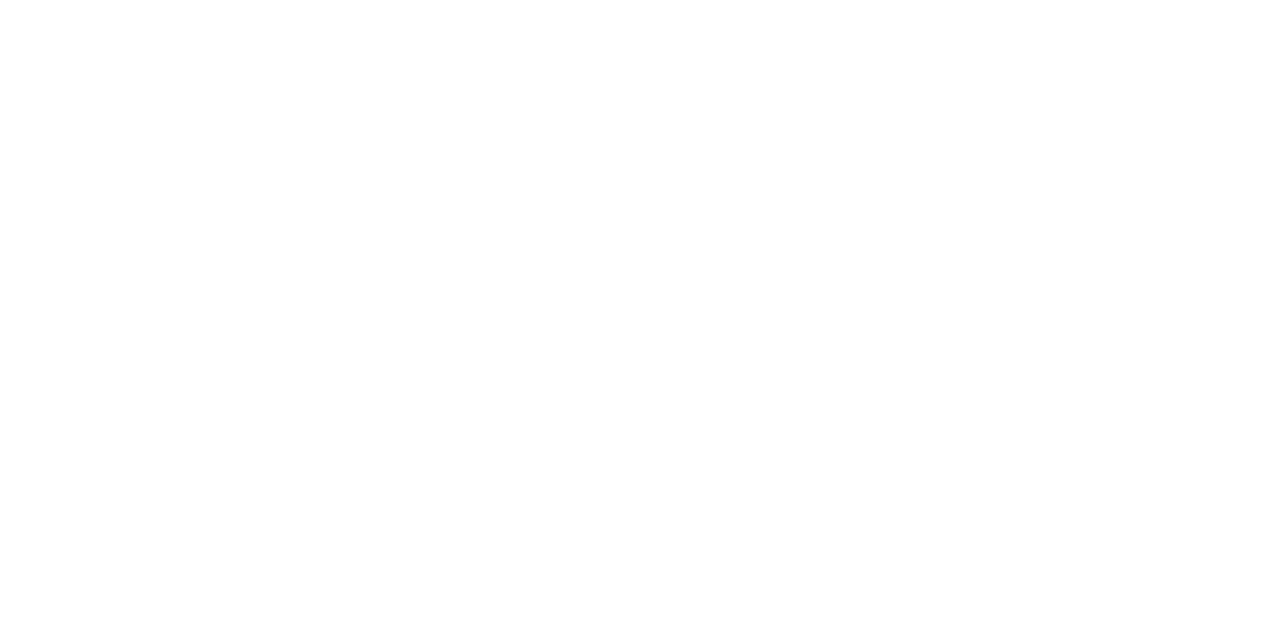
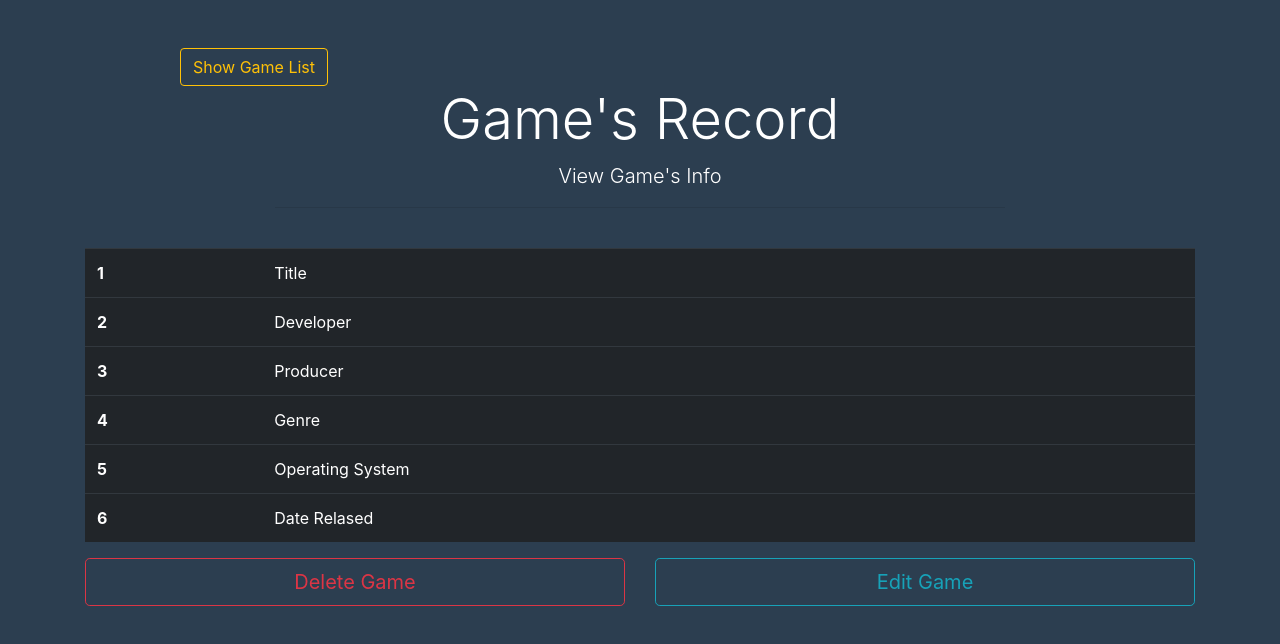
Before and after one commit to StuBehan/mern-stack-frontend, a React (Create React App) app: page /show-game/1 in a window 1280 px wide. Shown: the top 644 px of the page. Built offline with nearby package versions, Linux system fonts and the light colour scheme; no server answers.

Commit message:
filled out components to base functionality

```diff
--- a/src/App.css
+++ b/src/App.css
@@ -1,3 +1,7 @@
+html {
+  background-color: #2c3e50;
+}
+
 .App {
   text-align: center;
 }
@@ -32,25 +36,30 @@
   }
 }
 
-.CreateBook {
+.ShowGames {
+  background-color: #2c3e50;
+  color: white;
+}
+
+.CreateGame {
   background-color: #2c3e50;
   min-height: 100vh;
   color: white;
 }
 
-.ShowBookDetails {
+.ShowGameDetails {
   background-color: #2c3e50;
   min-height: 100vh;
   color: white;
 }
 
-.UpdateBookInfo {
+.UpdateGameInfo {
   background-color: #2c3e50;
   min-height: 100vh;
   color: white;
 }
 
-.ShowBookList {
+.ShowGameList {
   background-color: #2c3e50;
   height: 100%;
   width: 100%;
@@ -60,7 +69,7 @@
 }
 
 
-/* BookList Styles */
+/* GameList Styles */
 .list {
   display: grid;
   margin: 20px 0 50px 0;
--- a/src/App.js
+++ b/src/App.js
@@ -13,9 +13,9 @@
       <Router>
         <div>
           <Route exact path='/' component={ShowGames} />
-          <Route path='/create-book' component={CreateGame} />
-          <Route path='/edit-book/:id' component={UpdateGameInfo} />
-          <Route path='/show-book/:id' component={ShowGameDetails} />
+          <Route path='/create-game' component={CreateGame} />
+          <Route path='/edit-game/:id' component={UpdateGameInfo} />
+          <Route path='/show-game/:id' component={ShowGameDetails} />
         </div>
       </Router>
     );
--- a/src/components/createGame.js
+++ b/src/components/createGame.js
@@ -4,7 +4,7 @@
 import axios from 'axios';
 
 
-class CreateBook extends Component {
+class CreateGame extends Component {
   constructor() {
     super();
     this.state = {
@@ -34,7 +34,7 @@
     };
 
     axios
-      .post('http://localhost:8082/api/books', data)
+      .post('http://localhost:8082/api/games', data)
       .then(res => {
         this.setState({
           title: '',
@@ -47,32 +47,32 @@
         this.props.history.push('/');
       })
       .catch(err => {
-        console.log("Error in CreateBook!");
+        console.log("Error in Creategame!");
       })
   };
 
   render() {
     return (
-      <div className="CreateBook">
+      <div className="CreateGame">
         <div className="container">
           <div className="row">
             <div className="col-md-8 m-auto">
               <br />
               <Link to="/" className="btn btn-outline-warning float-left">
-                  Show BooK List
+                  Show Game List
               </Link>
             </div>
             <div className="col-md-8 m-auto">
-              <h1 className="display-4 text-center">Add Book</h1>
+              <h1 className="display-4 text-center">Add Game</h1>
               <p className="lead text-center">
-                  Create new book
+                  Create new Game
               </p>
 
               <form noValidate onSubmit={this.onSubmit}>
                 <div className='form-group'>
                   <input
                     type='text'
-                    placeholder='Title of the Book'
+                    placeholder='Title of the Game'
                     name='title'
                     className='form-control'
                     value={this.state.title}
@@ -116,7 +116,7 @@
 
                 <div className='form-group'>
                   <input
-                    type='date'
+                    type='text'
                     placeholder='Operating System'
                     name='operatingSystem'
                     className='form-control'
@@ -148,4 +148,4 @@
   }
 }
 
-export default CreateBook;
+export default CreateGame;
--- a/src/components/showGameDetails.js
+++ b/src/components/showGameDetails.js
@@ -0,0 +1,135 @@
+import React, { Component } from 'react';
+import { Link } from 'react-router-dom';
+import '../App.css';
+import axios from 'axios';
+
+class ShowGameDetails extends Component {
+  constructor(props) {
+    super(props);
+    this.state = {
+      game: {}
+    };
+  }
+
+  componentDidMount() {
+    // console.log("Print id: " + this.props.match.params.id);
+    axios
+      .get('http://localhost:8082/api/games/'+this.props.match.params.id)
+      .then(res => {
+        // console.log("Print-ShowGameDetails-API-response: " + res.data);
+        this.setState({
+          game: res.data
+        })
+      })
+      .catch(err => {
+        console.log("Error from ShowGameDetails");
+      })
+  };
+
+  onDeleteClick (id) {
+    axios
+      .delete('http://localhost:8082/api/games/'+id)
+      .then(res => {
+        this.props.history.push("/");
+      })
+      .catch(err => {
+        console.log("Error form ShowGameDetails_deleteClick");
+      })
+  };
+
+
+  render() {
+
+    const game = this.state.game;
+    let GameItem = <div>
+      <table className="table table-hover table-dark">
+        {/* <thead>
+          <tr>
+            <th scope="col">#</th>
+            <th scope="col">First</th>
+            <th scope="col">Last</th>
+            <th scope="col">Handle</th>
+          </tr>
+        </thead> */}
+        <tbody>
+          <tr>
+            <th scope="row">1</th>
+            <td>Title</td>
+            <td>{ game.title }</td>
+          </tr>
+          <tr>
+            <th scope="row">2</th>
+            <td>Developer</td>
+            <td>{ game.developer }</td>
+          </tr>
+          <tr>
+            <th scope="row">3</th>
+            <td>Producer</td>
+            <td>{ game.producer }</td>
+          </tr>
+          <tr>
+            <th scope="row">4</th>
+            <td>Genre</td>
+            <td>{ game.genre }</td>
+          </tr>
+          <tr>
+            <th scope="row">5</th>
+            <td>Operating System</td>
+            <td>{ game.operatingSystem }</td>
+          </tr>
+          <tr>
+            <th scope="row">6</th>
+            <td>Date Relased</td>
+            <td>{ game.dateReleased }</td>
+          </tr>
+        </tbody>
+      </table>
+    </div>
+
+    return (
+      <div className="ShowGameDetails">
+        <div className="container">
+          <div className="row">
+            <div className="col-md-10 m-auto">
+              <br /> <br />
+              <Link to="/" className="btn btn-outline-warning float-left">
+                  Show Game List
+              </Link>
+            </div>
+            <br />
+            <div className="col-md-8 m-auto">
+              <h1 className="display-4 text-center">Game's Record</h1>
+              <p className="lead text-center">
+                  View Game's Info
+              </p>
+              <hr /> <br />
+            </div>
+          </div>
+          <div>
+            { GameItem }
+          </div>
+
+          <div className="row">
+            <div className="col-md-6">
+              <button type="button" className="btn btn-outline-danger btn-lg btn-block" onClick={this.onDeleteClick.bind(this,game._id)}>Delete Game</button><br />
+            </div>
+
+            <div className="col-md-6">
+              <Link to={`/edit-game/${game._id}`} className="btn btn-outline-info btn-lg btn-block">
+                    Edit Game
+              </Link>
+              <br />
+            </div>
+
+          </div>
+            {/* <br />
+            <button type="button" class="btn btn-outline-info btn-lg btn-block">Edit Game</button>
+            <button type="button" class="btn btn-outline-danger btn-lg btn-block">Delete Game</button> */}
+
+        </div>
+      </div>
+    );
+  }
+}
+
+export default ShowGameDetails;
--- a/src/components/updateGameInfo.js
+++ b/src/components/updateGameInfo.js
@@ -0,0 +1,169 @@
+import React, { Component } from 'react';
+import { Link } from 'react-router-dom';
+import axios from 'axios';
+import '../App.css';
+
+class UpdateGameInfo extends Component {
+  constructor(props) {
+    super(props);
+    this.state = {
+      title: '',
+      developer:'',
+      producer:'',
+      genre:'',
+      operatingSystem:'',
+      dateReleased:''
+    };
+  }
+
+  componentDidMount() {
+    // console.log("Print id: " + this.props.match.params.id);
+    axios
+      .get('http://localhost:8082/api/games/'+this.props.match.params.id)
+      .then(res => {
+        // this.setState({...this.state, game: res.data})
+        this.setState({
+          title: res.data.title,
+          developer: res.data.developer,
+          producer: res.data.producer,
+          genre: res.data.genre,
+          operatingSystem: res.data.operatingSystem,
+          dateReleased: res.data.dateReleased
+        })
+      })
+      .catch(err => {
+        console.log("Error from UpdateGameInfo");
+      })
+  };
+
+  onChange = element => {
+    this.setState({ [element.target.name]: element.target.value });
+  };
+
+  onSubmit = element => {
+    element.preventDefault();
+
+    const data = {
+      title: this.state.title,
+      developer: this.state.developer,
+      producer: this.state.producer,
+      genre: this.state.genre,
+      operatingSystem: this.state.operatingSystem,
+      dateReleased: this.state.dateReleased
+    };
+
+    axios
+      .put('http://localhost:8082/api/games/'+this.props.match.params.id, data)
+      .then(res => {
+        this.props.history.push('/show-game/'+this.props.match.params.id);
+      })
+      .catch(err => {
+        console.log("Error in UpdateGameInfo!");
+      })
+  };
+
+
+  render() {
+    return (
+      <div className="UpdateGameInfo">
+        <div className="container">
+          <div className="row">
+            <div className="col-md-8 m-auto">
+              <br />
+              <Link to="/" className="btn btn-outline-warning float-left">
+                  Show Game List
+              </Link>
+            </div>
+            <div className="col-md-8 m-auto">
+              <h1 className="display-4 text-center">Edit Game</h1>
+              <p className="lead text-center">
+                  Update Game's Info
+              </p>
+            </div>
+          </div>
+
+          <div className="col-md-8 m-auto">
+          <form noValidate onSubmit={this.onSubmit}>
+            <div className='form-group'>
+              <label htmlFor="title">Title</label>
+              <input
+                type='text'
+                placeholder='Title of the Game'
+                name='title'
+                className='form-control'
+                value={this.state.title}
+                onChange={this.onChange}
+              />
+            </div>
+            <br />
+
+            <div className='form-group'>
+            <label htmlFor="developer">Developer</label>
+              <input
+                type='text'
+                placeholder='developer'
+                name='developer'
+                className='form-control'
+                value={this.state.developer}
+                onChange={this.onChange}
+              />
+            </div>
+
+            <div className='form-group'>
+            <label htmlFor="producer">Producer</label>
+              <input
+                type='text'
+                placeholder='producer'
+                name='producer'
+                className='form-control'
+                value={this.state.producer}
+                onChange={this.onChange}
+              />
+            </div>
+
+            <div className='form-group'>
+            <label htmlFor="genre">Genre</label>
+              <input
+                type='text'
+                placeholder='Describe this game'
+                name='genre'
+                className='form-control'
+                value={this.state.genre}
+                onChange={this.onChange}
+              />
+            </div>
+
+            <div className='form-group'>
+            <label htmlFor="operatingSystem">Operating System</label>
+              <input
+                type='text'
+                placeholder='operatingSystem'
+                name='operatingSystem'
+                className='form-control'
+                value={this.state.operatingSystem}
+                onChange={this.onChange}
+              />
+            </div>
+            <div className='form-group'>
+            <label htmlFor="dateReleased">Date Released</label>
+              <input
+                type='date'
+                placeholder='dateReleased of this Game'
+                name='dateReleased'
+                className='form-control'
+                value={this.state.dateReleased}
+                onChange={this.onChange}
+              />
+            </div>
+
+            <button type="submit" className="btn btn-outline-info btn-lg btn-block">Update Game</button>
+            </form>
+          </div>
+
+        </div>
+      </div>
+    );
+  }
+}
+
+export default UpdateGameInfo;
```
